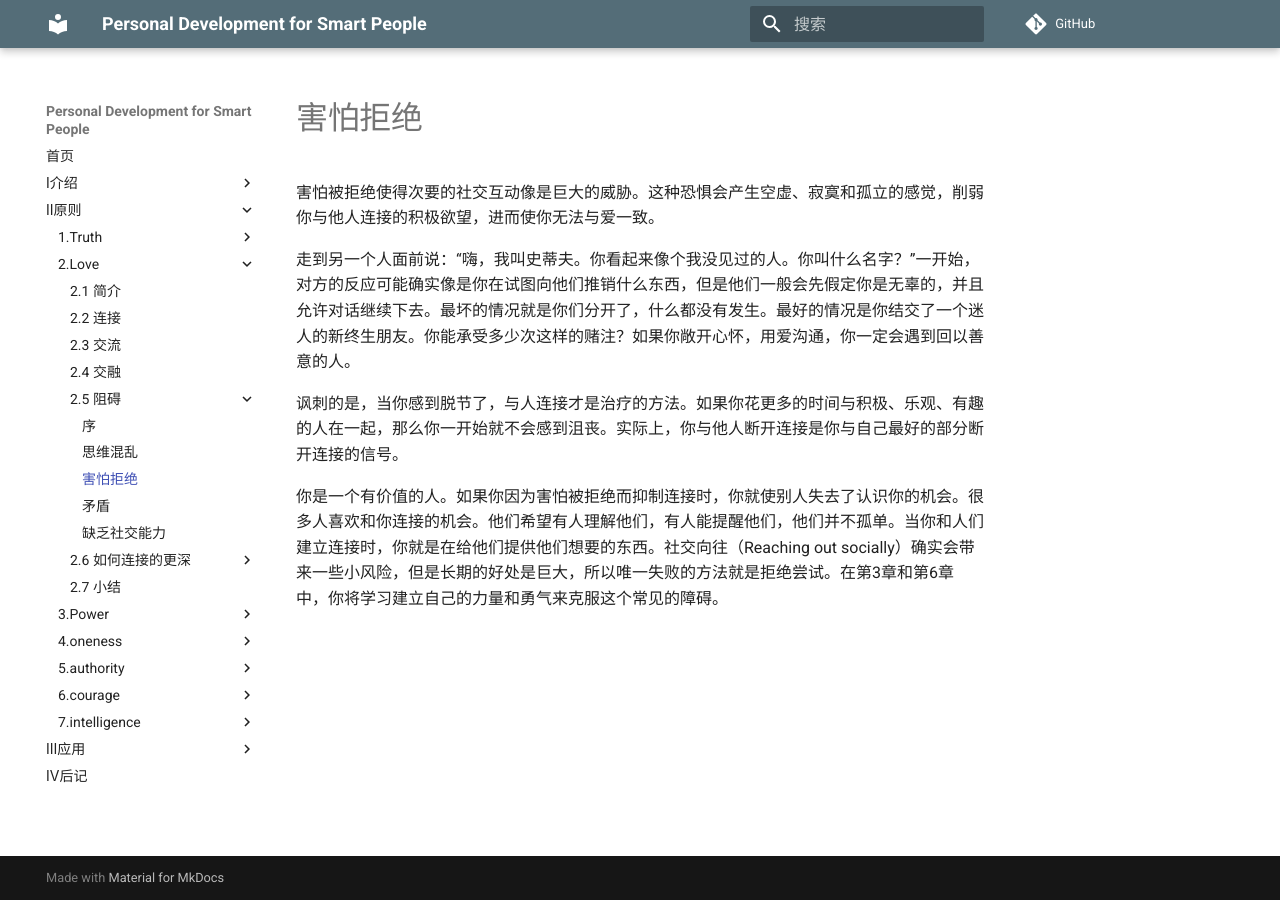
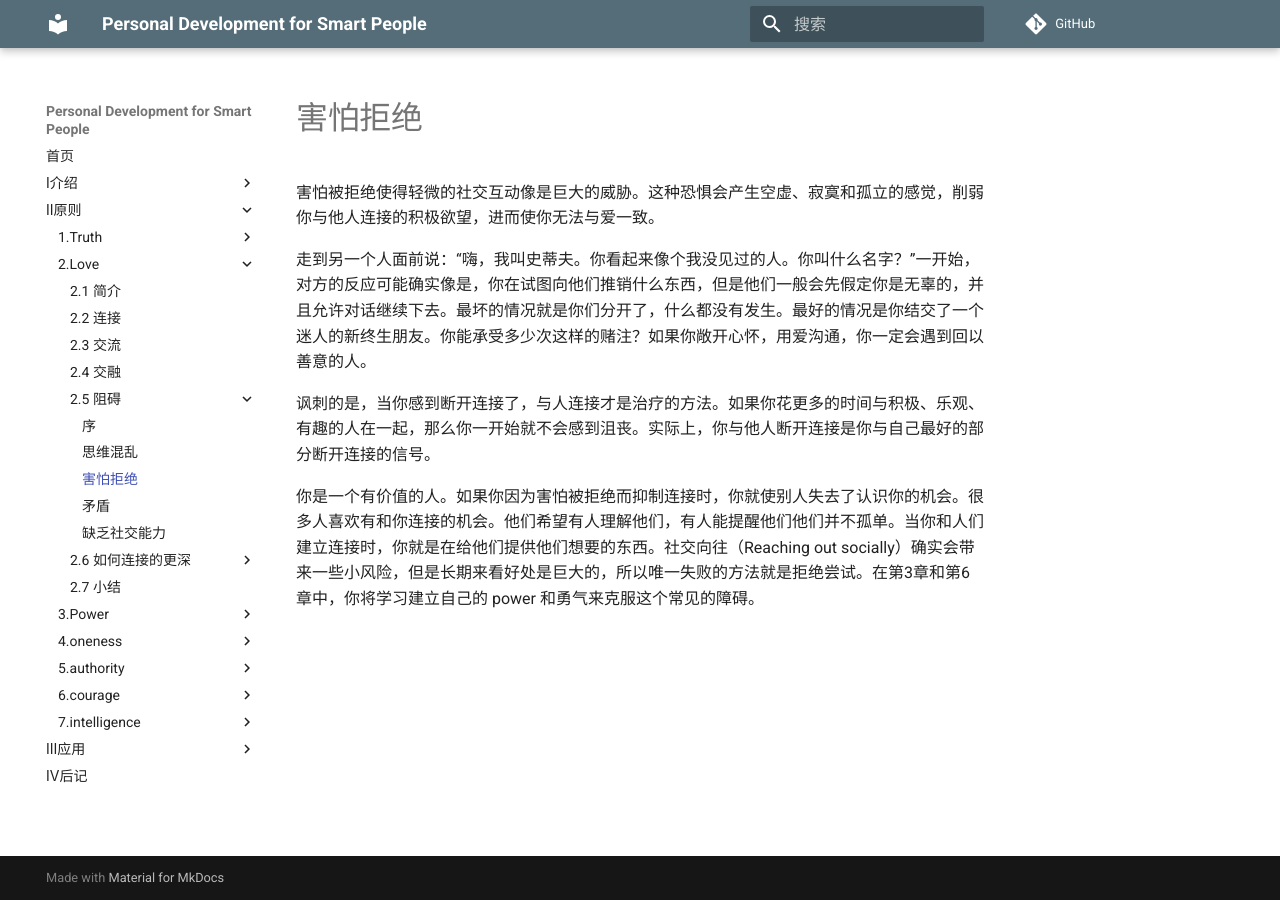
Before and after one commit to wtsnwei/pdsp, an MkDocs documentation site: the page built from docs/2.Principles/02.love/05.fear-of-rejection.md, in a window 1280 px wide. Built offline with MkDocs 1.6.1 and Material for MkDocs 9.7.7, drawn with Linux system fonts in a browser that asks for light colours; comment, search, counter and statistics services are not loaded.

Commit message:
修正语句

```diff
--- a/docs/2.Principles/02.love/05.fear-of-rejection.md
+++ b/docs/2.Principles/02.love/05.fear-of-rejection.md
@@ -3,10 +3,10 @@ title:    Fear of Rejection
 date:     2021-03-05
 ---
 
-害怕被拒绝使得次要的社交互动像是巨大的威胁。这种恐惧会产生空虚、寂寞和孤立的感觉，削弱你与他人连接的积极欲望，进而使你无法与爱一致。
+害怕被拒绝使得轻微的社交互动像是巨大的威胁。这种恐惧会产生空虚、寂寞和孤立的感觉，削弱你与他人连接的积极欲望，进而使你无法与爱一致。
 
-走到另一个人面前说：“嗨，我叫史蒂夫。你看起来像个我没见过的人。你叫什么名字？”一开始，对方的反应可能确实像是你在试图向他们推销什么东西，但是他们一般会先假定你是无辜的，并且允许对话继续下去。最坏的情况就是你们分开了，什么都没有发生。最好的情况是你结交了一个迷人的新终生朋友。你能承受多少次这样的赌注？如果你敞开心怀，用爱沟通，你一定会遇到回以善意的人。
+走到另一个人面前说：“嗨，我叫史蒂夫。你看起来像个我没见过的人。你叫什么名字？”一开始，对方的反应可能确实像是，你在试图向他们推销什么东西，但是他们一般会先假定你是无辜的，并且允许对话继续下去。最坏的情况就是你们分开了，什么都没有发生。最好的情况是你结交了一个迷人的新终生朋友。你能承受多少次这样的赌注？如果你敞开心怀，用爱沟通，你一定会遇到回以善意的人。
 
-讽刺的是，当你感到脱节了，与人连接才是治疗的方法。如果你花更多的时间与积极、乐观、有趣的人在一起，那么你一开始就不会感到沮丧。实际上，你与他人断开连接是你与自己最好的部分断开连接的信号。
+讽刺的是，当你感到断开连接了，与人连接才是治疗的方法。如果你花更多的时间与积极、乐观、有趣的人在一起，那么你一开始就不会感到沮丧。实际上，你与他人断开连接是你与自己最好的部分断开连接的信号。
 
-你是一个有价值的人。如果你因为害怕被拒绝而抑制连接时，你就使别人失去了认识你的机会。很多人喜欢和你连接的机会。他们希望有人理解他们，有人能提醒他们，他们并不孤单。当你和人们建立连接时，你就是在给他们提供他们想要的东西。社交向往（Reaching out socially）确实会带来一些小风险，但是长期的好处是巨大，所以唯一失败的方法就是拒绝尝试。在第3章和第6章中，你将学习建立自己的力量和勇气来克服这个常见的障碍。
+你是一个有价值的人。如果你因为害怕被拒绝而抑制连接时，你就使别人失去了认识你的机会。很多人喜欢有和你连接的机会。他们希望有人理解他们，有人能提醒他们他们并不孤单。当你和人们建立连接时，你就是在给他们提供他们想要的东西。社交向往（Reaching out socially）确实会带来一些小风险，但是长期来看好处是巨大的，所以唯一失败的方法就是拒绝尝试。在第3章和第6章中，你将学习建立自己的 power 和勇气来克服这个常见的障碍。
```
